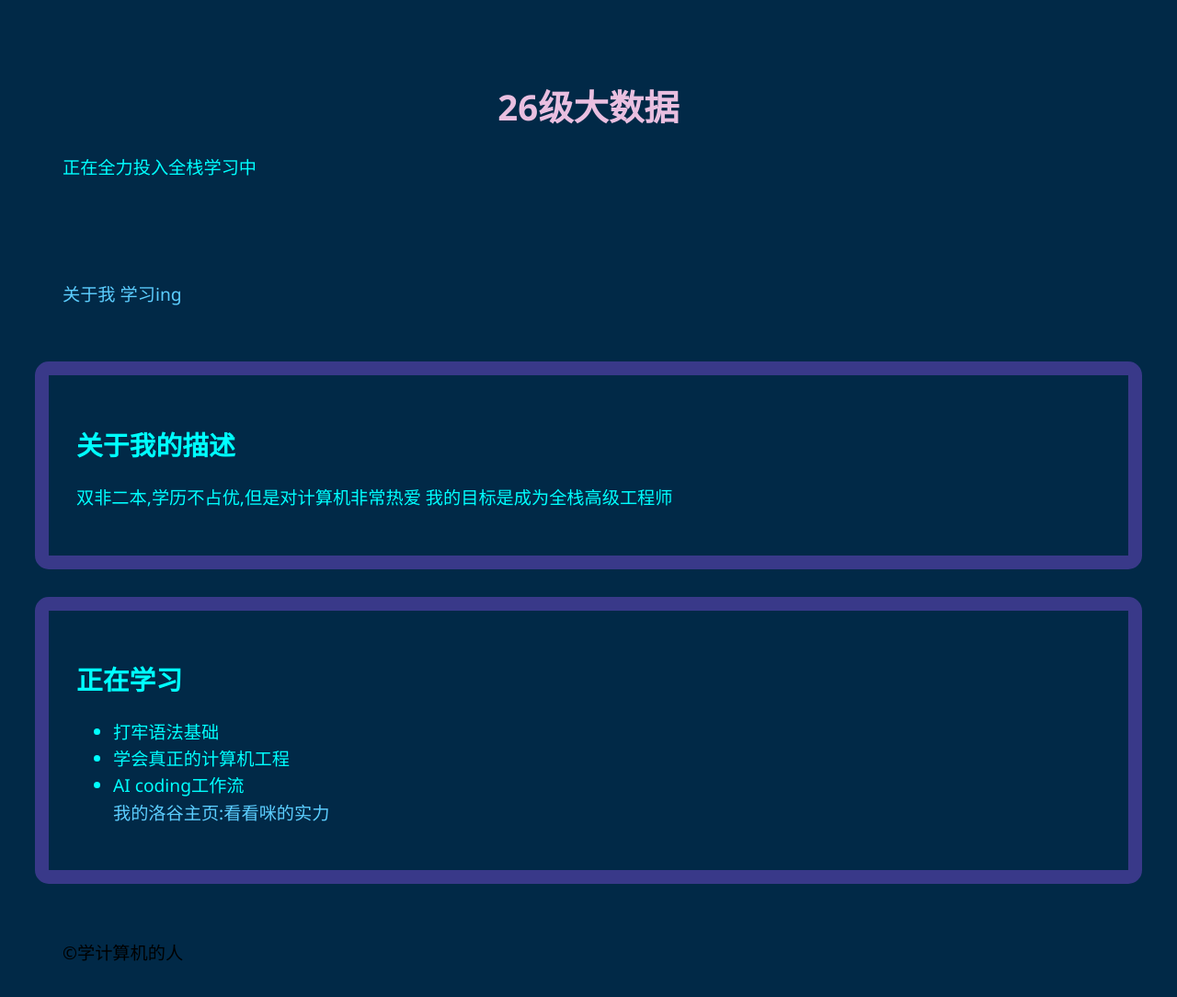
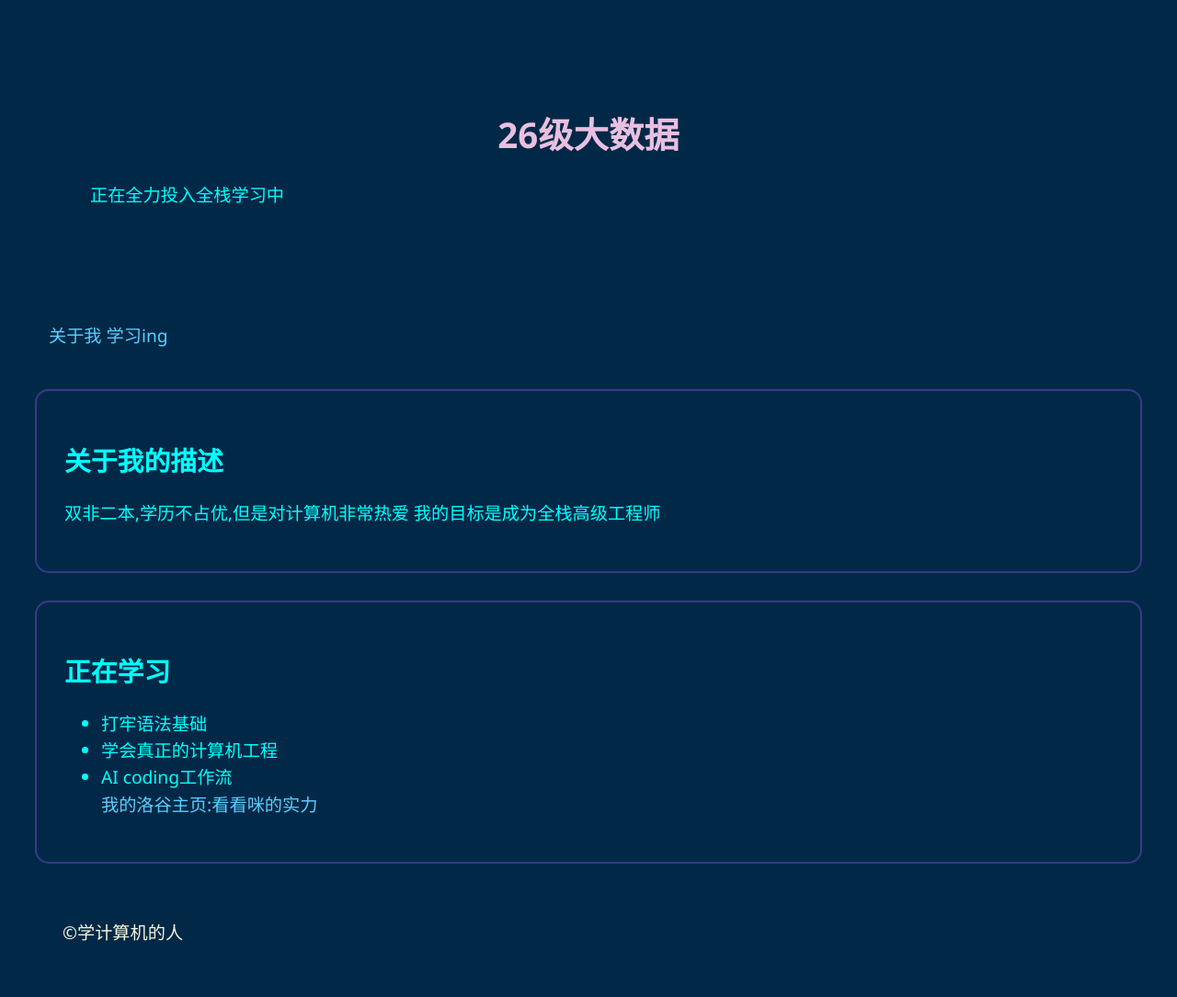
Before and after one commit to Xsy10086/-my-first-page, a plain HTML site: page index.html in a window 1280 px wide. Shown: the whole page at 92% size. Drawn offline with Linux system fonts and the light colour scheme.

Commit message:
Reform style

```diff
--- a/style.css
+++ b/style.css
@@ -3,19 +3,20 @@
 }
 
 header{
-        padding: 30px;
+        padding: 60px;
 
          margin: 30px;
       }
 nav{
-       padding: 30px;
+       padding: 15px;
 
           margin: 30px;
     }
 section{
+
           padding: 30px;
-        border-color: rgb(55, 55, 137);
-        border: 15px solid rgb(57, 57, 137);
+
+        border: 2px solid rgb(57, 57, 137);
         border-radius: 15px;
 
 
@@ -27,7 +28,7 @@ section{
 footer{
 
          padding: 30px;
-
+        color: beige;
         margin: 30px;
 
      }
@@ -44,6 +45,7 @@ h1{
   }
 li{
     line-height:1.5;
+    color: aqua;
 
 }
 a{
@@ -58,13 +60,7 @@ p{
 
 
 }
-li{
 
-   color: aqua;
-
-
-
-}
 h2{
 
    color: aqua;
```
